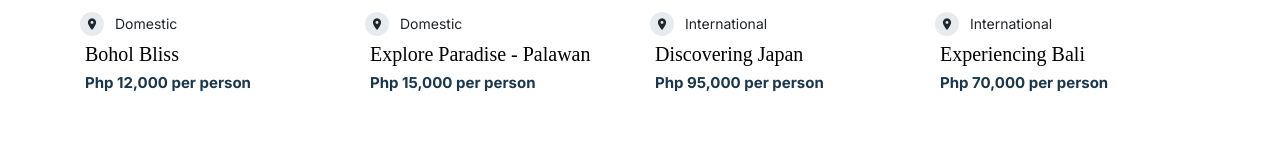
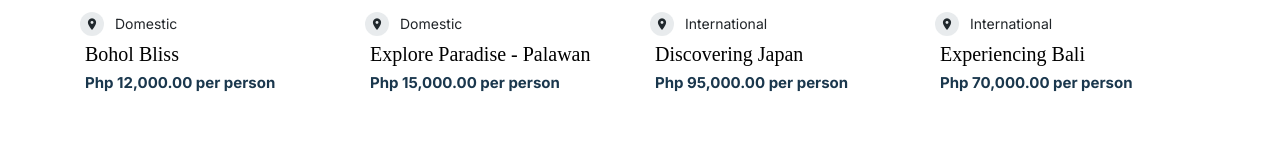
Before and after one commit to PeridotTandT/TravelandTours, a plain HTML site: page services.html in a window 1280 px wide. Shown: the part 872-1035 px from the top of the page. Drawn offline with Linux system fonts and the light colour scheme; files whose address does not match are found by name; a web font is replaced by a local one.

Commit message:
Update services.html

```diff
--- a/services.html
+++ b/services.html
@@ -99,7 +99,7 @@
 							<div>
 								<h3><a href="#">Bohol Bliss</a></h3>
 								<div class="price ml-auto">
-									<span>Php 12,000 per person</span>
+									<span>Php 12,000.00 per person</span>
 								</div>
 							</div>
 
@@ -118,7 +118,7 @@
 							<div>
 								<h3><a href="#">Explore Paradise - Palawan</a></h3>
 								<div class="price ml-auto">
-									<span>Php 15,000 per person</span>
+									<span>Php 15,000.00 per person</span>
 								</div>
 							</div>
 
@@ -137,7 +137,7 @@
 							<div>
 								<h3><a href="#">Discovering Japan</a></h3>
 								<div class="price ml-auto">
-									<span>Php 95,000 per person</span>
+									<span>Php 95,000.00 per person</span>
 								</div>
 							</div>
 
@@ -158,7 +158,7 @@
 							<div>
 								<h3><a href="#">Experiencing Bali</a></h3>
 								<div class="price ml-auto">
-									<span>Php 70,000 per person</span>
+									<span>Php 70,000.00 per person</span>
 								</div>
 							</div>
 
```
